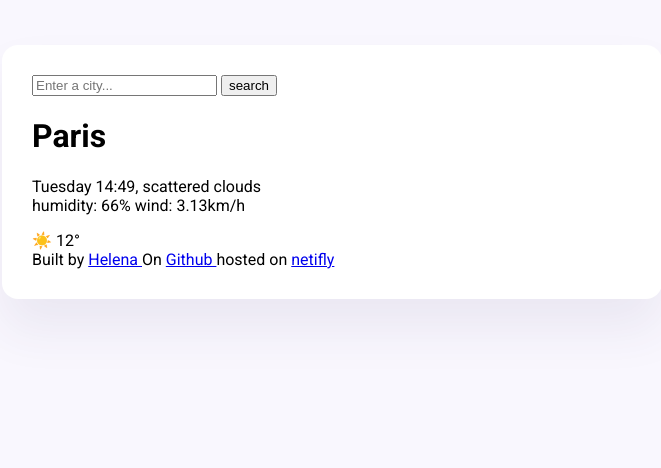
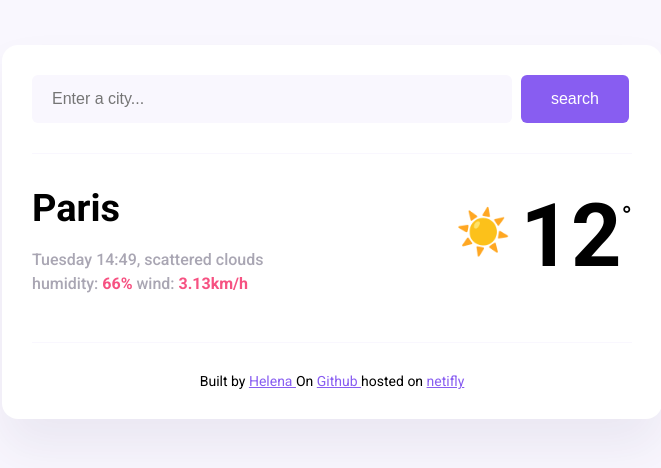
Before and after one commit to helbee98/weather-project, a plain HTML site: page index.html in a window 1280 px wide. Shown: the whole page, without its empty margins (308-969 px from the left). Drawn offline with Linux system fonts and the light colour scheme.

Commit message:
added basic css

```diff
--- a/index.html
+++ b/index.html
@@ -15,23 +15,32 @@
 <body>
     <div class="weather-app">
     <header>
-        <form>
-            <input type="search" placeholder="Enter a city..." required />
-            <input type="submit" value="search" />
+        <form class="search-form">
+            <input type="search" placeholder="Enter a city..." required class="search-form-input"/>
+            <input type="submit" value="search" class="search-form-button"/>
         </form>
 
     </header>
 
 
     <main>
-        <div>
-            <h1> Paris </h1>
-            <p> Tuesday 14:49, scattered clouds
+        <div class="weather-app-data">
+            <div>
+            <h1 class="weather-app-city"> Paris </h1>
+            <p class="weather-app-details">
+                Tuesday 14:49, scattered clouds
                 <br/>
-                humidity: 66% wind: 3.13km/h
+                humidity: <strong>66%</strong> wind: <strong>3.13km/h</strong>
             </p>
         </div>
-        <div> ☀️ 12° </div>
+
+        <div class="weather-app-temperature-container">
+        <div class="weather-app-icon">☀️</div>
+        <div class="weather-app-temperature"> 12 </div>
+        <div class="weather-app-unit">° </div>
+
+        </div>
+    </div>
 
     </main>
 
--- a/src/style.css
+++ b/src/style.css
@@ -2,6 +2,10 @@ body {
     background-color: #F9F7FE;
     font-family: "Roboto", sans-serif;
 
+}
+
+a {
+    color:#885df1
 }
 
 .weather-app {
@@ -12,5 +16,83 @@ box-shadow: 0 30px 50px rgba(65, 50, 100, 0.08);
 border-radius: 16px;
 padding: 30px;
 
+}
+header {
+    border-bottom: 1px solid #F9F7FE;
+    padding:  0 0 30px 0;
+}
+
+.search-form-input {
+    background-color: #F9F7FE;
+    border: none;
+    border-radius: 6px;
+    width: 80%;
+    font-size:16px;
+    padding: 15px 20px;
+}
+
+.search-form-button {
+    background: #885df1;
+    padding: 15px 30px;
+    border: none;
+    font-size: 16px;
+    margin-left: 5px;
+    border-radius: 6px;
+    color:white;
+}
+
+main {
+    padding: 30px 0;
+}
+
+.weather-app-data {
+    display: flex;
+    justify-content: space-between;
+}
+
+.weather-app-city {
+    margin: 0;
+    font-size: 38px;
+    line-height: 48px;
 
 }
+
+.weather-app-details {
+    font-size: 16px;
+    color: rgba(39, 33, 66, 0.4);
+    line-height: 24px;
+    font-weight: 500;
+}
+
+.weather-app-details strong{
+    color: #f65282;
+}
+
+.weather-app-temperature-container {
+    display: flex;
+}
+
+.weather-app-icon {
+    font-size: 44px;
+    margin-top: 22px;
+}
+
+.weather-app-temperature {
+    font-size: 88px;
+    margin-left: 10px;
+    font-weight:bold;
+}
+
+.weather-app-unit {
+    margin-top: 16px;
+    font-size: 28px
+}
+
+footer {
+    border-top: 1px solid #F9F7FE;
+    padding: 30px 0 0 0;
+    text-align: center;
+    font-size: 14px;
+    color: rgba (0, 0, 0, 0.6);
+
+}
```
